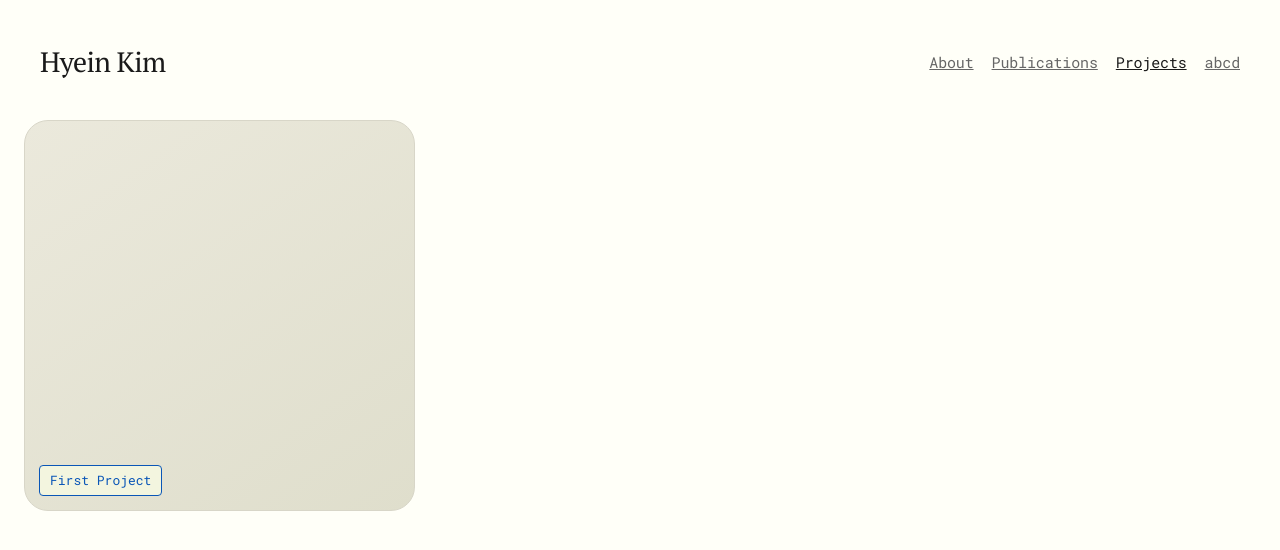
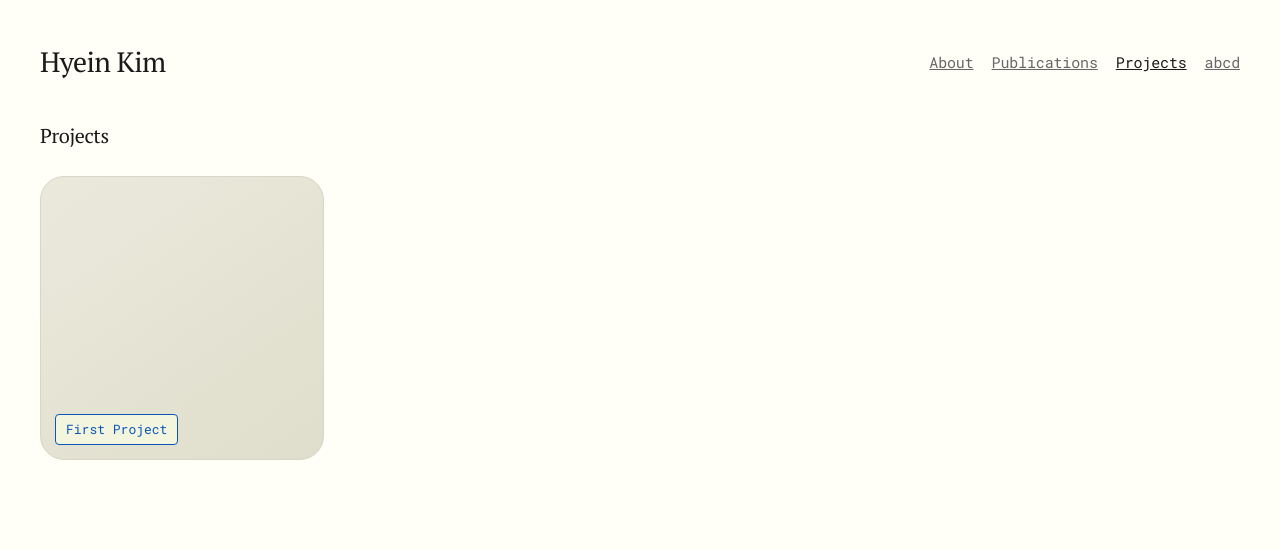
Before and after one commit to hyein2kim/hyein2kim.github.io, a Jekyll site: the page built from projects.html, in a window 1280 px wide. Shown: the top 550 px of the page. Built offline with Jekyll 4.4.1, drawn with Linux system fonts in a browser that asks for light colours; some web fonts are replaced.

Commit message:
Refine projects grid layout and heading alignment

```diff
--- a/projects.html
+++ b/projects.html
@@ -28,6 +28,7 @@
     <main class="projects-main">
         {% assign project_items = site.projects | sort: "date" | reverse %}
         <section class="projects-grid">
+            <p class="projects-title">Projects</p>
             {% for project in project_items %}
             <article class="project-tile {% if project.cover %}has-cover{% endif %}" {% if project.cover %}style="background-image: url('{{ project.cover | relative_url }}');"{% endif %}>
                 <a href="{{ project.url | relative_url }}" class="project-tile-link" aria-label="{{ project.title }}">
--- a/style.css
+++ b/style.css
@@ -832,13 +832,23 @@ blockquote {
 /* Projects Page Styles */
 .projects-main {
     width: 100%;
-    padding: 120px 24px 70px;
+    padding: 120px 40px 70px;
 }
 
 .projects-grid {
     display: grid;
-    grid-template-columns: repeat(3, minmax(0, 1fr));
-    gap: 22px;
+    grid-template-columns: repeat(4, minmax(0, 1fr));
+    gap: 16px;
+}
+
+.projects-title {
+    grid-column: 1 / -1;
+    font-family: 'PT Serif', serif;
+    font-size: 20px;
+    font-weight: 400;
+    letter-spacing: -0.02em;
+    color: #1a1a1a;
+    margin: 0 0 8px 0;
 }
 
 .project-tile {
@@ -882,6 +892,12 @@ blockquote {
     color: #666;
 }
 
+@media (max-width: 1200px) {
+    .projects-grid {
+        grid-template-columns: repeat(3, minmax(0, 1fr));
+    }
+}
+
 /* Responsive */
 @media (max-width: 768px) {
     .pub-section .section-title {
```
Also changed, not shown: _projects/first-project.md (+1 -1 lines).
